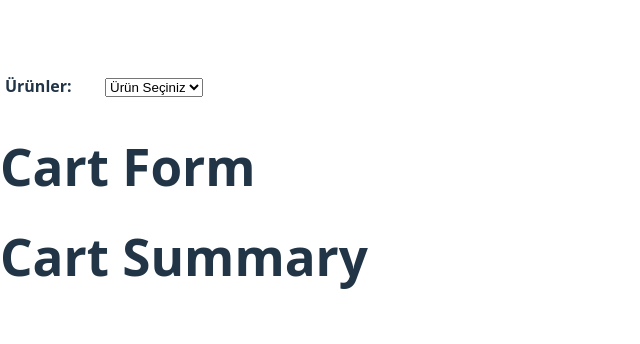
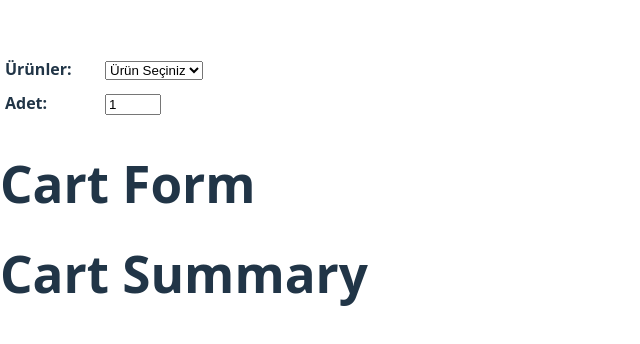
Before and after one commit to neominalsolutions/browser-routing-with-react-app, a React (Vite) app: page / in a window 1280 px wide. Shown: the part 206-550 px from the top of the page, without its empty margins (0-640 px from the left). Built offline with nearby package versions, Linux system fonts and the light colour scheme.

Commit message:
Button Components

```diff
--- a/src/components/numeric-input/numeric-input.tsx
+++ b/src/components/numeric-input/numeric-input.tsx
@@ -13,7 +13,6 @@ function NumericInput({
 	max,
 	onChange,
 }: NumericProps) {
-
     const onInputChange = (e: ChangeEvent<HTMLInputElement>) => {
 		const value = (e.target as HTMLInputElement).value;
 		onChange(Number(value));
--- a/src/pages/cart/components/cart-form.tsx
+++ b/src/pages/cart/components/cart-form.tsx
@@ -4,6 +4,7 @@
 // button
 
 import Dropdown from '../../../components/dropdown/dropdown.component';
+import NumericInput from '../../../components/numeric-input/numeric-input';
 
 function CartForm() {
 	const products = [
@@ -25,6 +26,10 @@ function CartForm() {
 		console.log('selectedItem', selectedItem);
 	};
 
+	const onInputChange = (value: number) => {
+		console.log('value', value);
+	};
+
 	return (
 		<>
 			<Dropdown
@@ -33,6 +38,14 @@ function CartForm() {
 				defaultText="Ürün Seçiniz"
 				onSelect={onDropdownSelect}
 			/>
+
+			<NumericInput
+				min={1}
+				max={10}
+				defaultValue={1}
+				label="Adet:"
+				onChange={onInputChange}
+			/>
 			<h1>Cart Form</h1>
 		</>
 	);
```
Also changed, not shown: src/components/button/button.tsx (added, +34 -0 lines).
